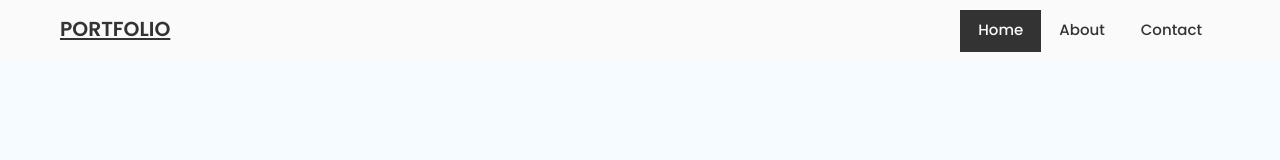
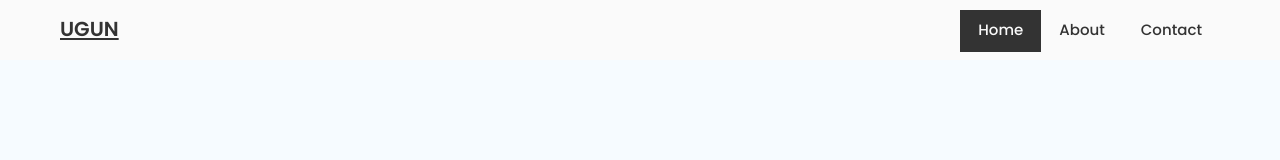
Before and after one commit to mountrail/ugun.vercel, a Next.js app: page / in a window 1280 px wide. Shown: the top 160 px of the page. Built offline with nearby package versions, Linux system fonts and the light colour scheme.

Commit message:
Change's the navbar logo

```diff
--- a/components/TopNavbar.js
+++ b/components/TopNavbar.js
@@ -19,7 +19,7 @@ const TopNavbar = () => {
         href={"/"}
         className={`logo flex items-center text-primary text-lg font-semibold h-full`}
       >
-        PORTFOLIO
+        UGUN
       </Link>
       <ul className={`hidden md:flex`}>
         {menus.map((menu) => {
```
